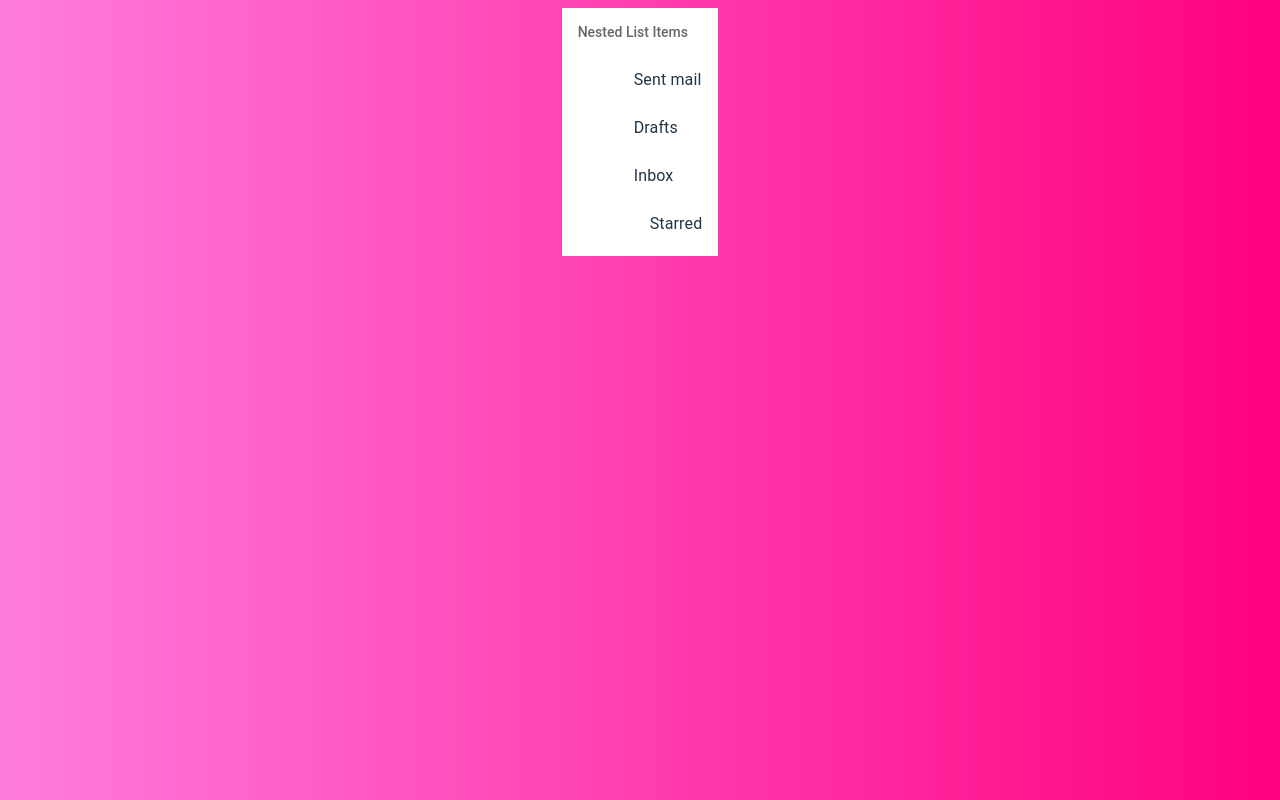
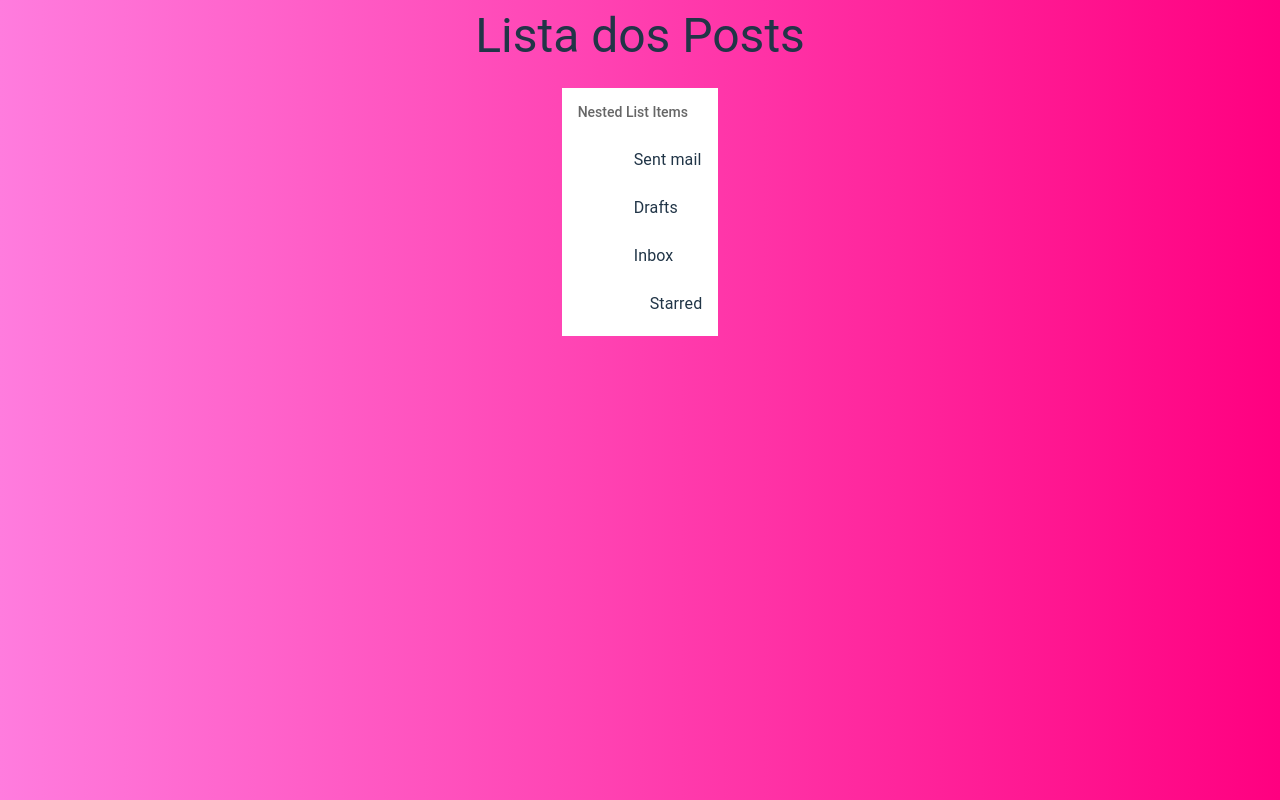
Before and after one commit to Anaju0dallagnol/ProvaDuasRotas, a React (Vite) app: page / in a window 1280 px wide. Built offline with nearby package versions, Linux system fonts and the light colour scheme; some icons are missing.

Commit message:
feat-add-Titulo

```diff
--- /dev/null
+++ b/src/Componentes/Titulo.tsx
@@ -0,0 +1,16 @@
+import { Typography } from "@mui/material";
+
+interface TituloProps {
+
+  texto: string;
+
+}
+
+export default function ComponentTitulo ({ texto }: TituloProps) {
+  return (
+    <div>
+        <Typography variant="h3">{texto}</Typography>
+   </div>
+
+  );
+}
--- a/src/Paginas/Post.tsx
+++ b/src/Paginas/Post.tsx
@@ -1,6 +1,6 @@
 import { Box, Card } from "@mui/material";
 import Lista from '../Componentes/Lista'
-
+import Titulo from '../Componentes/Titulo'
 
 export default function PagePost() {
     return (
@@ -9,8 +9,8 @@ export default function PagePost() {
 
 
 
-
-                    <Lista></Lista>
+                <Titulo texto={"Lista dos Posts"}></Titulo>
+                <Lista></Lista>
 
 
             </Box>
```
